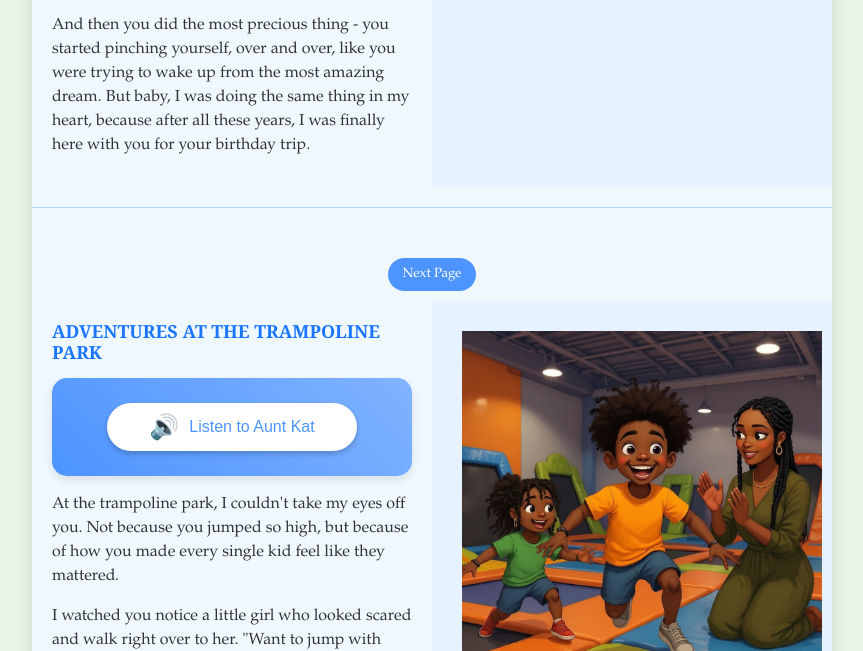
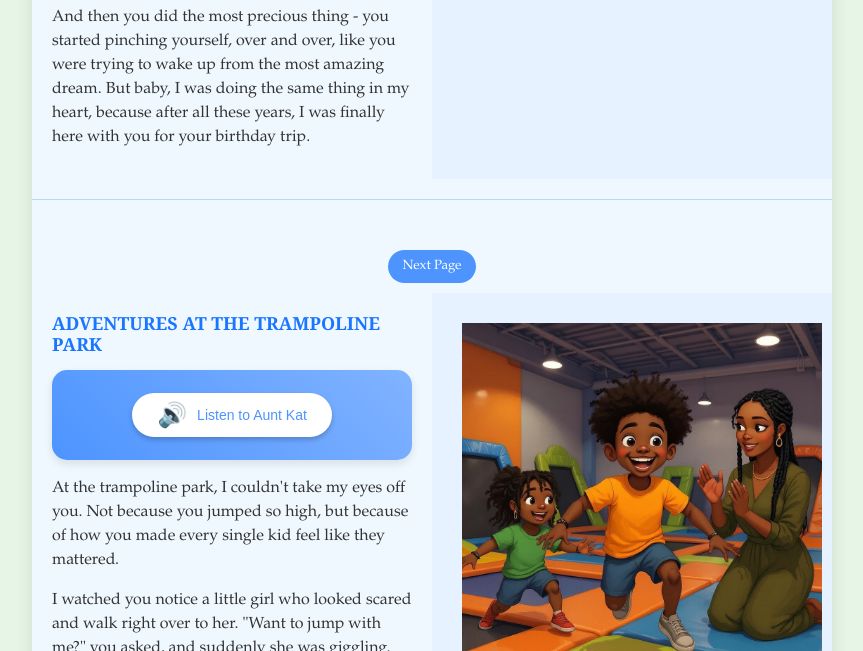
Before and after one commit to ksmcgee/malachis-books, a plain HTML site: page index.html in a window 1280 px wide. Shown: the part 3060-3711 px from the top of the page, without its empty margins (208-1071 px from the left). Drawn offline with Linux system fonts and the light colour scheme.

Commit message:
Update index.html
line 301 audio button

```diff
--- a/index.html
+++ b/index.html
@@ -303,18 +303,17 @@
     color: #4d94ff;
     border: none;
     border-radius: 50px;
-    padding: 10px 20px;
-    font-size: 16px;
-    margin: 10px 0;
+    padding: 8px 15px;  /* Reduced padding */
+    font-size: 14px;    /* Smaller font size */
     cursor: pointer;
     display: flex;
     align-items: center;
     justify-content: center;
     transition: all 0.3s ease;
     box-shadow: 0 3px 5px rgba(0,0,0,0.2);
-    width: 80%;
-    max-width: 250px;
-    margin: 10px auto;
+    width: 70%;         /* Reduced width */
+    max-width: 200px;   /* Smaller max-width */
+    margin: 8px auto;   /* Reduced margin */
 }
 
 .audio-button:hover {
```
